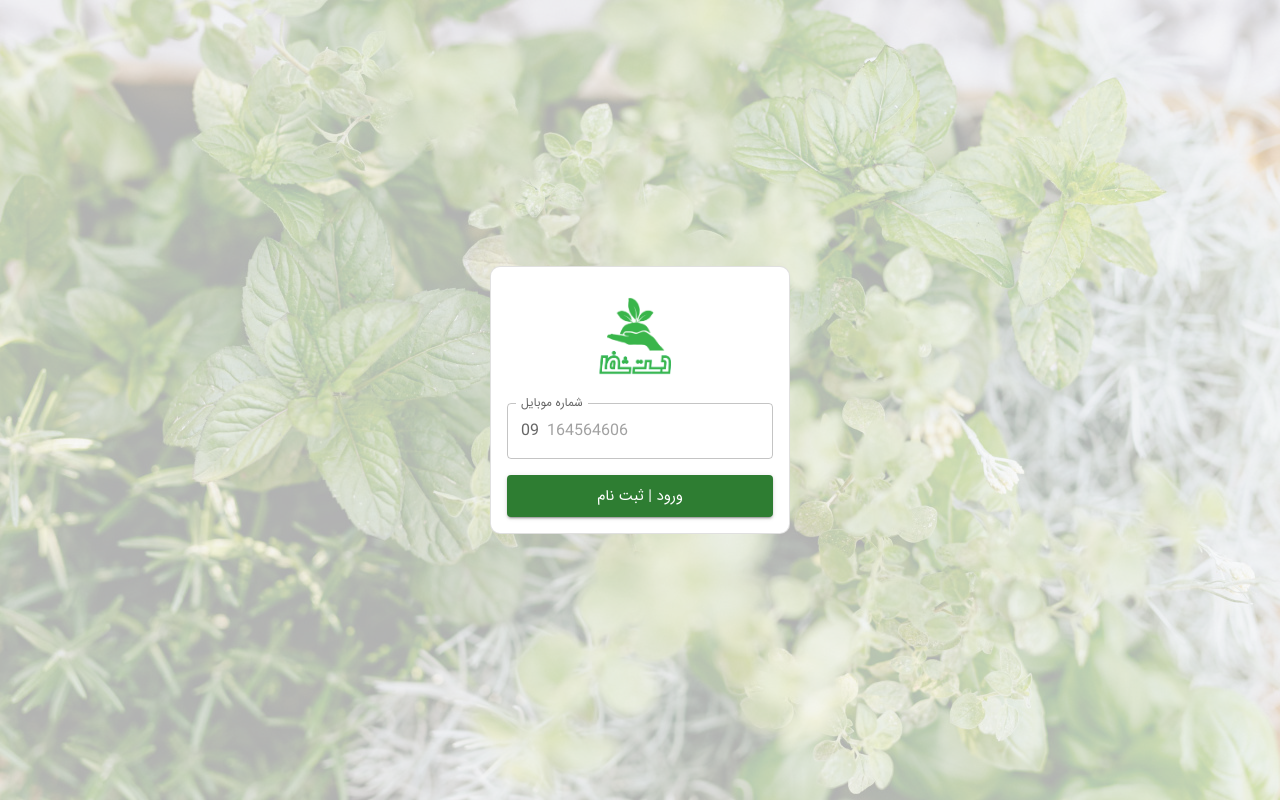
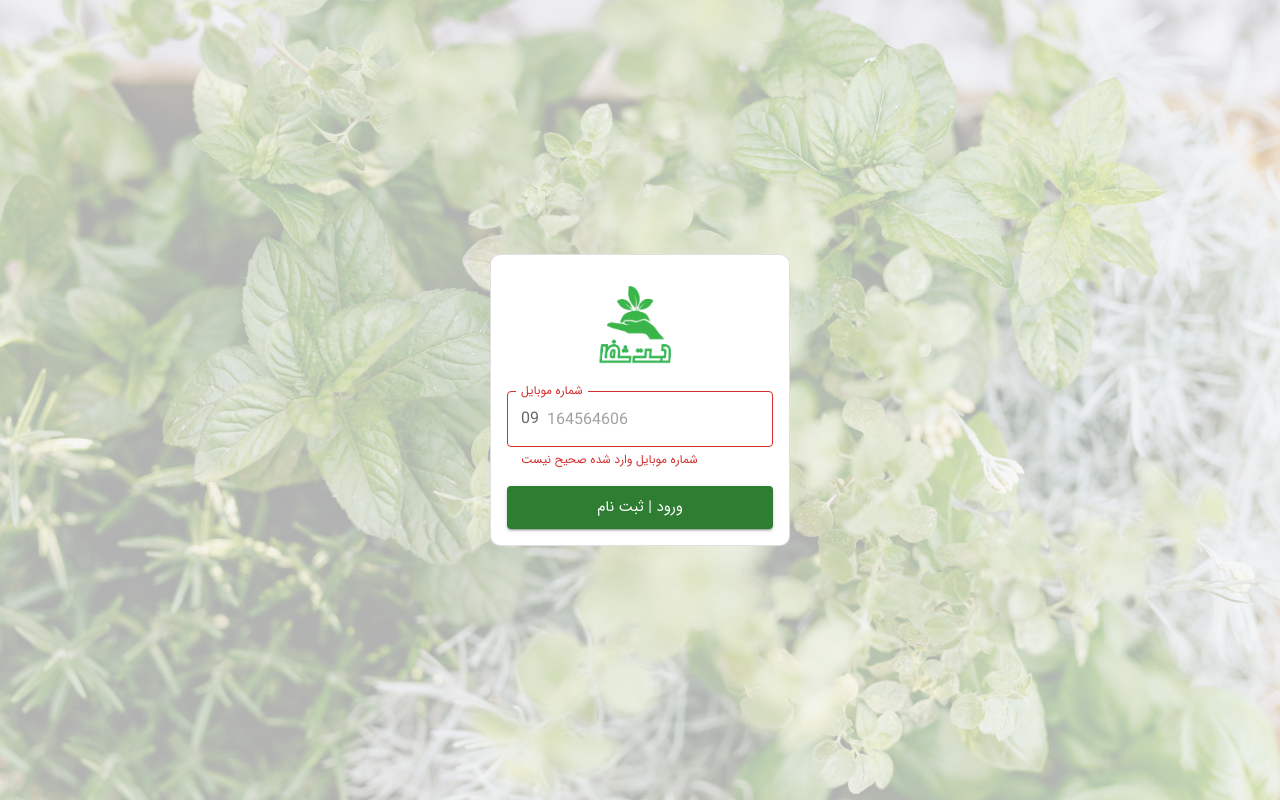
Before and after one commit to aminsoraya/dastshafa, a Next.js app: page /login in a window 1280 px wide. Built offline with nearby package versions, Linux system fonts and the light colour scheme.

Commit message:
add validation to login page

```diff
--- a/common/index.ts
+++ b/common/index.ts
@@ -18,12 +18,30 @@ const ChangeEnNumberToPer = (num: any) => {
     .replace(/9/g, '۹')
 }
 
+const IsNumberEntered = (keyCode: any): boolean => {
+  if (
+    (keyCode < 48 || keyCode > 57) &&
+    (keyCode < 96 || keyCode > 105) &&
+    keyCode != 8 &&
+    keyCode != 46 &&
+    keyCode != 39 &&
+    keyCode != 37
+  )
+    return false
+  return true
+}
+
 const CalculateDiscount = (price: number, discount: number) => {
   let discountPrice: number = price * (discount / 100)
   return price - discountPrice
 }
 
-export { NumberCommaSeperator, ChangeEnNumberToPer, CalculateDiscount }
+export {
+  NumberCommaSeperator,
+  ChangeEnNumberToPer,
+  CalculateDiscount,
+  IsNumberEntered,
+}
 
 export interface IAddToCartVariable {
   text: string | undefined
--- a/pages/login.tsx
+++ b/pages/login.tsx
@@ -1,22 +1,29 @@
 import React, { useReducer, useState } from 'react'
 import styles from "../sass/Login.module.scss"
 import { TextField, Card, Grid, InputAdornment, Typography, Button, Input } from '@mui/material';
-import SendIcon from '@mui/icons-material/Send';
-import BackToProductButton from '../components/BackToProductButton';
 import Image from "next/image"
 import { useRouter } from 'next/router';
-import { ChangeEnNumberToPer } from "../common"
-
-const handleMobile = (state: {}, action: string): {} => {
-    return { ...state, action };
-}
+import { IsNumberEntered } from "../common"
 
 function Login() {
     const router = useRouter();
     const [mobile, setMobile] = useState("");
+    const [mobileValid, setMobileValid] = useState<boolean | undefined>();
 
+    const handleKeyDown = (event: any) => {
+        let { keyCode } = event;
+        let pattern = /^\d{8}$/
 
+        if (!IsNumberEntered(keyCode))
+            event.preventDefault();
 
+        //check entered text is number and in proper length
+        if (pattern.test(mobile)) {
+            setMobileValid(true);
+        }
+        else
+            setMobileValid(false)
+    }
     return (
         <div className={styles.main}>
             <Card variant="outlined" className={styles.card}>
@@ -27,6 +34,8 @@ function Login() {
                                 layout="fill"
                                 objectFit="contain"
                                 alt="logo"
+                                onClick={() => router.push("/")}
+                                style={{ cursor: "pointer" }}
                             />
                         </div>
                     </Grid>
@@ -38,8 +47,10 @@ function Login() {
                             type="text"
                             fullWidth
                             placeholder='164564606'
-
+                            onKeyDown={handleKeyDown}
                             autoComplete="false"
+                            error={!mobileValid}
+                            helperText={!mobileValid && "شماره موبایل وارد شده صحیح نیست"}
                             InputProps={{
                                 startAdornment: <InputAdornment position="start">09</InputAdornment>,
                             }}
```
